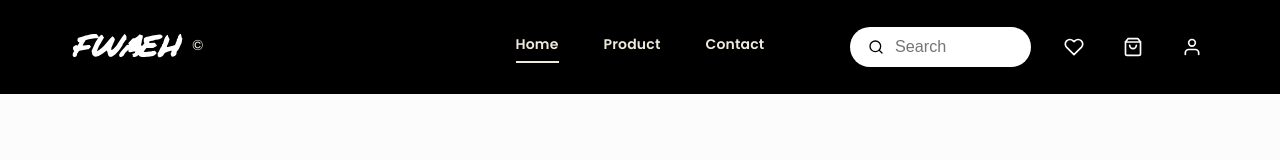
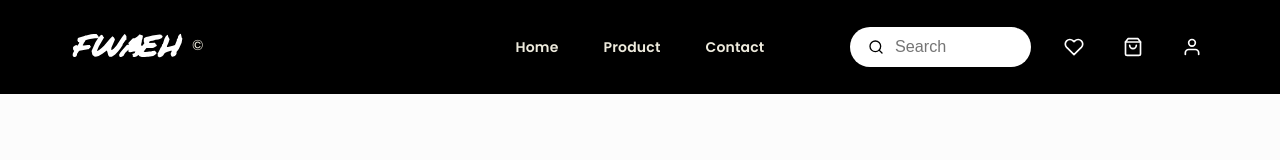
Before and after one commit to danhqm/FWAEH, a React (Vite) app: page /register in a window 1280 px wide. Shown: the top 160 px of the page. Built offline with nearby package versions, Linux system fonts and the light colour scheme.

Commit message:
selected nav options will be underlined

```diff
--- a/src/components/header/Header.css
+++ b/src/components/header/Header.css
@@ -18,12 +18,17 @@
   font-weight: 600;
 }
 
-.nav-links a,
-.nav-links .active {
+.nav-links a {
   color: #eeebdd;
   cursor: pointer;
   text-decoration: none;
-  transition: opacity 0.2s ease;
+  transition: all 0.2s ease;
+}
+
+.nav-links a.active {
+  text-underline-offset: 6px;
+  text-decoration-thickness: 2px;
+  opacity: 1;
 }
 
 .nav-links a:hover {
--- a/src/components/header/Header.tsx
+++ b/src/components/header/Header.tsx
@@ -1,5 +1,5 @@
 import React from 'react';
-import { Link } from 'react-router-dom';
+import { NavLink } from 'react-router-dom';
 import { FwaehLogo } from '../../assets/logo/FwaehLogo';
 import './Header.css';
 
@@ -11,9 +11,9 @@ const Header: React.FC = () => {
       </div>
 
       <nav className="nav-links">
-        <Link to="/" className="active">Home</Link>
-        <Link to="/product">Product</Link>
-        <Link to="/contact">Contact</Link>
+        <NavLink to="/" end>Home</NavLink>
+        <NavLink to="/product">Product</NavLink>
+        <NavLink to="/contact">Contact</NavLink>
       </nav>
 
       <div className="header-actions">
```
